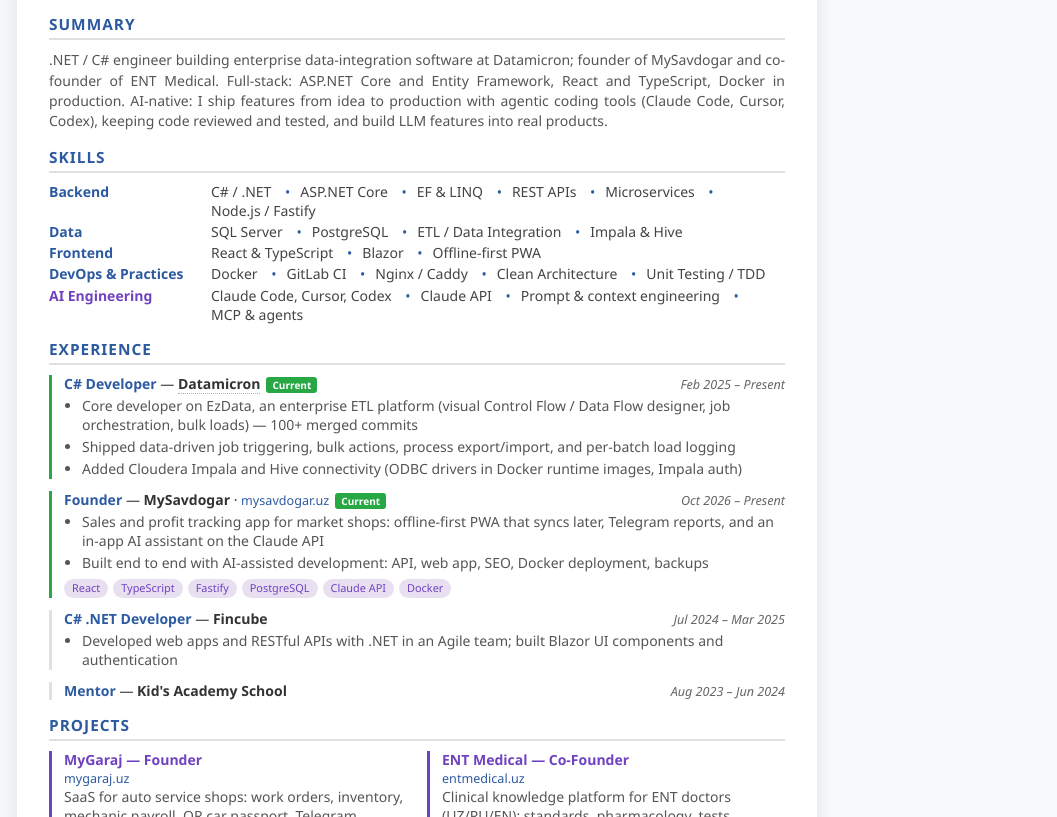
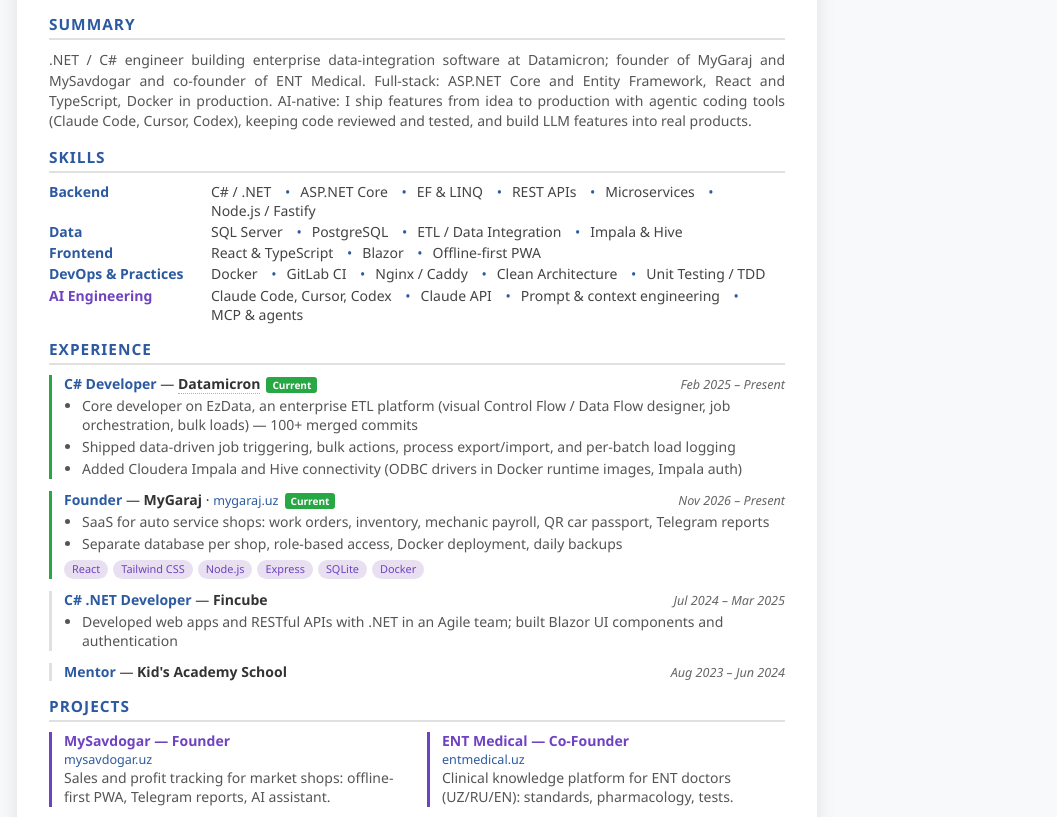
Before and after one commit to IRMuhammadjon/my-resume, a plain HTML site: page index.html in a window 1280 px wide. Shown: the part 122-939 px from the top of the page, without its empty margins (223-1280 px from the left). Drawn offline with Linux system fonts and the light colour scheme.

Commit message:
Swap MyGaraj and MySavdogar
Co-Authored-By: Claude Opus 5.5 <noreply@anthropic.com>

```diff
--- a/index.html
+++ b/index.html
@@ -4,7 +4,7 @@
     <meta charset="UTF-8">
     <meta name="viewport" content="width=device-width, initial-scale=1.0">
     <title>Muhammadjon Rahmatullayev - Resume</title>
-    <meta name="description" content="Muhammadjon Rahmatullayev — AI-native .NET / C# developer from Tashkent. Founder of MySavdogar, co-founder of ENT Medical. Building enterprise data-integration software at Datamicron.">
+    <meta name="description" content="Muhammadjon Rahmatullayev — AI-native .NET / C# developer from Tashkent. Founder of MyGaraj and MySavdogar, co-founder of ENT Medical. Building enterprise data-integration software at Datamicron.">
     <meta name="author" content="Muhammadjon Rahmatullayev">
     <meta name="robots" content="index, follow">
     <link rel="canonical" href="https://muhammadjon.cv/">
@@ -12,7 +12,7 @@
     <meta property="og:type" content="profile">
     <meta property="og:url" content="https://muhammadjon.cv/">
     <meta property="og:title" content="Muhammadjon Rahmatullayev — .NET Developer">
-    <meta property="og:description" content=".NET / C# developer from Tashkent. Founder of MySavdogar, co-founder of ENT Medical.">
+    <meta property="og:description" content=".NET / C# developer from Tashkent. Founder of MyGaraj and MySavdogar, co-founder of ENT Medical.">
     <meta name="twitter:card" content="summary">
     <script type="application/ld+json">
     {
@@ -28,6 +28,7 @@
       "sameAs": [
         "https://linkedin.com/in/muhammadjon-rahmatullayev-b9356a321",
         "https://github.com/IRMuhammadjon",
+        "https://mygaraj.uz",
         "https://mysavdogar.uz",
         "https://entmedical.uz"
       ]
@@ -271,7 +272,7 @@
             <div class="section">
                 <div class="section-title">Men haqimda</div>
                 <div class="summary">
-                    .NET / C# dasturchi: Datamicron'da korporativ ma'lumotlar integratsiyasi dasturlarini yarataman; MySavdogar asoschisi va ENT Medical hammuassisi. Full-stack: ASP.NET Core va Entity Framework, React va TypeScript, production'da Docker. AI-native: agentli dasturlash vositalari (Claude Code, Cursor, Codex) bilan funksiyalarni g'oyadan production'gacha tez yetkazaman, kod review va testlarni saqlagan holda, va real mahsulotlarga LLM imkoniyatlarini joriy qilaman.
+                    .NET / C# dasturchi: Datamicron'da korporativ ma'lumotlar integratsiyasi dasturlarini yarataman; MyGaraj va MySavdogar asoschisi va ENT Medical hammuassisi. Full-stack: ASP.NET Core va Entity Framework, React va TypeScript, production'da Docker. AI-native: agentli dasturlash vositalari (Claude Code, Cursor, Codex) bilan funksiyalarni g'oyadan production'gacha tez yetkazaman, kod review va testlarni saqlagan holda, va real mahsulotlarga LLM imkoniyatlarini joriy qilaman.
                 </div>
             </div>
 
@@ -303,20 +304,20 @@
 
                 <div class="experience-item current">
                     <div class="exp-row">
-                        <div><span class="job-title">Asoschi</span> — <span class="company">MySavdogar</span> · <a href="https://mysavdogar.uz" target="_blank" class="project-link">mysavdogar.uz</a><span class="current-tag">Hozir</span></div>
-                        <div class="date">Okt 2026 – hozirgacha</div>
+                        <div><span class="job-title">Asoschi</span> — <span class="company">MyGaraj</span> · <a href="https://mygaraj.uz" target="_blank" class="project-link">mygaraj.uz</a><span class="current-tag">Hozir</span></div>
+                        <div class="date">Noy 2026 – hozirgacha</div>
                     </div>
                     <div class="description">
                         <ul>
-                            <li>Do'konlar uchun savdo va foyda hisobi: offline PWA, Telegram hisobotlar, Claude API'dagi AI yordamchi</li>
-                            <li>AI yordamida boshidan oxirigacha qurdim: API, veb-ilova, SEO, Docker'da deploy, zaxira nusxalar</li>
+                            <li>Avtoservislar uchun SaaS: zakaz-naryad, ombor, ustalar oyligi, QR avto-pasport, Telegram hisobot</li>
+                            <li>Har bir servisga alohida baza, rollar bo'yicha kirish, Docker'da deploy, kunlik zaxira nusxalar</li>
                         </ul>
                         <div class="tech-tags">
                             <span class="tech-tag">React</span>
-                            <span class="tech-tag">TypeScript</span>
-                            <span class="tech-tag">Fastify</span>
-                            <span class="tech-tag">PostgreSQL</span>
-                            <span class="tech-tag">Claude API</span>
+                            <span class="tech-tag">Tailwind CSS</span>
+                            <span class="tech-tag">Node.js</span>
+                            <span class="tech-tag">Express</span>
+                            <span class="tech-tag">SQLite</span>
                             <span class="tech-tag">Docker</span>
                         </div>
                     </div>
@@ -346,9 +347,9 @@
                 <div class="section-title">Loyihalar</div>
                 <div class="two-col">
                     <div class="project-item">
-                        <div><span class="job-title">MyGaraj — asoschi</span></div>
-                        <a href="https://mygaraj.uz" target="_blank" class="project-link">mygaraj.uz</a>
-                        <div class="description">Avtoservislar uchun SaaS: zakaz-naryad, ombor, ustalar oyligi, QR avto-pasport, Telegram hisobot.</div>
+                        <div><span class="job-title">MySavdogar — asoschi</span></div>
+                        <a href="https://mysavdogar.uz" target="_blank" class="project-link">mysavdogar.uz</a>
+                        <div class="description">Do'konlar uchun savdo va foyda hisobi: offline PWA, Telegram hisobotlar, AI yordamchi.</div>
                     </div>
                     <div class="project-item">
                         <div><span class="job-title">ENT Medical — hammuassis</span></div>
@@ -411,7 +412,7 @@
             <div class="section">
                 <div class="section-title">О себе</div>
                 <div class="summary">
-                    .NET / C# разработчик: создаю корпоративное ПО для интеграции данных в Datamicron; основатель MySavdogar и сооснователь ENT Medical. Full-stack: ASP.NET Core и Entity Framework, React и TypeScript, Docker в продакшене. AI-native: с помощью агентных инструментов (Claude Code, Cursor, Codex) быстро довожу задачи от идеи до продакшена, сохраняя код-ревью и тесты, и встраиваю LLM-функции в реальные продукты.
+                    .NET / C# разработчик: создаю корпоративное ПО для интеграции данных в Datamicron; основатель MyGaraj и MySavdogar и сооснователь ENT Medical. Full-stack: ASP.NET Core и Entity Framework, React и TypeScript, Docker в продакшене. AI-native: с помощью агентных инструментов (Claude Code, Cursor, Codex) быстро довожу задачи от идеи до продакшена, сохраняя код-ревью и тесты, и встраиваю LLM-функции в реальные продукты.
                 </div>
             </div>
 
@@ -443,20 +444,20 @@
 
                 <div class="experience-item current">
                     <div class="exp-row">
-                        <div><span class="job-title">Основатель</span> — <span class="company">MySavdogar</span> · <a href="https://mysavdogar.uz" target="_blank" class="project-link">mysavdogar.uz</a><span class="current-tag">Сейчас</span></div>
-                        <div class="date">Окт 2026 – н.в.</div>
+                        <div><span class="job-title">Основатель</span> — <span class="company">MyGaraj</span> · <a href="https://mygaraj.uz" target="_blank" class="project-link">mygaraj.uz</a><span class="current-tag">Сейчас</span></div>
+                        <div class="date">Ноя 2026 – н.в.</div>
                     </div>
                     <div class="description">
                         <ul>
-                            <li>Учёт продаж и прибыли для магазинов: offline-first PWA, отчёты в Telegram, AI-ассистент на Claude API</li>
-                            <li>Разработал с нуля с помощью AI: API, веб-приложение, SEO, деплой в Docker, резервное копирование</li>
+                            <li>SaaS для автосервисов: заказ-наряды, склад, зарплата мастеров, QR-паспорт авто, отчёты в Telegram</li>
+                            <li>Отдельная база для каждого сервиса, ролевой доступ, деплой в Docker, ежедневные резервные копии</li>
                         </ul>
                         <div class="tech-tags">
                             <span class="tech-tag">React</span>
-                            <span class="tech-tag">TypeScript</span>
-                            <span class="tech-tag">Fastify</span>
-                            <span class="tech-tag">PostgreSQL</span>
-                            <span class="tech-tag">Claude API</span>
+                            <span class="tech-tag">Tailwind CSS</span>
+                            <span class="tech-tag">Node.js</span>
+                            <span class="tech-tag">Express</span>
+                            <span class="tech-tag">SQLite</span>
                             <span class="tech-tag">Docker</span>
                         </div>
                     </div>
@@ -486,9 +487,9 @@
                 <div class="section-title">Проекты</div>
                 <div class="two-col">
                     <div class="project-item">
-                        <div><span class="job-title">MyGaraj — основатель</span></div>
-                        <a href="https://mygaraj.uz" target="_blank" class="project-link">mygaraj.uz</a>
-                        <div class="description">SaaS для автосервисов: заказ-наряды, склад, зарплата мастеров, QR-паспорт авто, отчёты в Telegram.</div>
+                        <div><span class="job-title">MySavdogar — основатель</span></div>
+                        <a href="https://mysavdogar.uz" target="_blank" class="project-link">mysavdogar.uz</a>
+                        <div class="description">Учёт продаж и прибыли для магазинов: офлайн-PWA, отчёты в Telegram, AI-ассистент.</div>
                     </div>
                     <div class="project-item">
                         <div><span class="job-title">ENT Medical — сооснователь</span></div>
@@ -551,7 +552,7 @@
             <div class="section">
                 <div class="section-title">Summary</div>
                 <div class="summary">
-                    .NET / C# engineer building enterprise data-integration software at Datamicron; founder of MySavdogar and co-founder of ENT Medical. Full-stack: ASP.NET Core and Entity Framework, React and TypeScript, Docker in production. AI-native: I ship features from idea to production with agentic coding tools (Claude Code, Cursor, Codex), keeping code reviewed and tested, and build LLM features into real products.
+                    .NET / C# engineer building enterprise data-integration software at Datamicron; founder of MyGaraj and MySavdogar and co-founder of ENT Medical. Full-stack: ASP.NET Core and Entity Framework, React and TypeScript, Docker in production. AI-native: I ship features from idea to production with agentic coding tools (Claude Code, Cursor, Codex), keeping code reviewed and tested, and build LLM features into real products.
                 </div>
             </div>
 
@@ -583,20 +584,20 @@
 
                 <div class="experience-item current">
                     <div class="exp-row">
-                        <div><span class="job-title">Founder</span> — <span class="company">MySavdogar</span> · <a href="https://mysavdogar.uz" target="_blank" class="project-link">mysavdogar.uz</a><span class="current-tag">Current</span></div>
-                        <div class="date">Oct 2026 – Present</div>
+                        <div><span class="job-title">Founder</span> — <span class="company">MyGaraj</span> · <a href="https://mygaraj.uz" target="_blank" class="project-link">mygaraj.uz</a><span class="current-tag">Current</span></div>
+                        <div class="date">Nov 2026 – Present</div>
                     </div>
                     <div class="description">
                         <ul>
-                            <li>Sales and profit tracking app for market shops: offline-first PWA that syncs later, Telegram reports, and an in-app AI assistant on the Claude API</li>
-                            <li>Built end to end with AI-assisted development: API, web app, SEO, Docker deployment, backups</li>
+                            <li>SaaS for auto service shops: work orders, inventory, mechanic payroll, QR car passport, Telegram reports</li>
+                            <li>Separate database per shop, role-based access, Docker deployment, daily backups</li>
                         </ul>
                         <div class="tech-tags">
                             <span class="tech-tag">React</span>
-                            <span class="tech-tag">TypeScript</span>
-                            <span class="tech-tag">Fastify</span>
-                            <span class="tech-tag">PostgreSQL</span>
-                            <span class="tech-tag">Claude API</span>
+                            <span class="tech-tag">Tailwind CSS</span>
+                            <span class="tech-tag">Node.js</span>
+                            <span class="tech-tag">Express</span>
+                            <span class="tech-tag">SQLite</span>
                             <span class="tech-tag">Docker</span>
                         </div>
                     </div>
@@ -626,9 +627,9 @@
                 <div class="section-title">Projects</div>
                 <div class="two-col">
                     <div class="project-item">
-                        <div><span class="job-title">MyGaraj — Founder</span></div>
-                        <a href="https://mygaraj.uz" target="_blank" class="project-link">mygaraj.uz</a>
-                        <div class="description">SaaS for auto service shops: work orders, inventory, mechanic payroll, QR car passport, Telegram reports.</div>
+                        <div><span class="job-title">MySavdogar — Founder</span></div>
+                        <a href="https://mysavdogar.uz" target="_blank" class="project-link">mysavdogar.uz</a>
+                        <div class="description">Sales and profit tracking for market shops: offline-first PWA, Telegram reports, AI assistant.</div>
                     </div>
                     <div class="project-item">
                         <div><span class="job-title">ENT Medical — Co-Founder</span></div>
```
